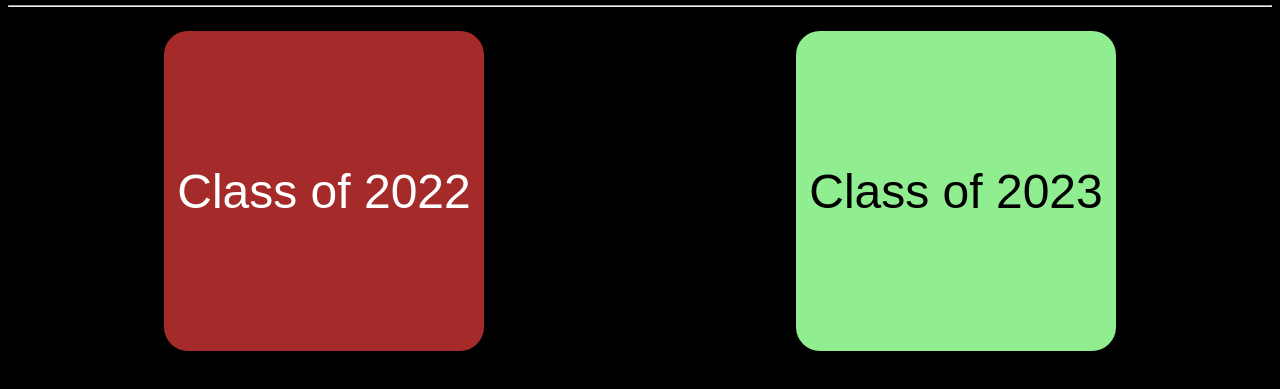
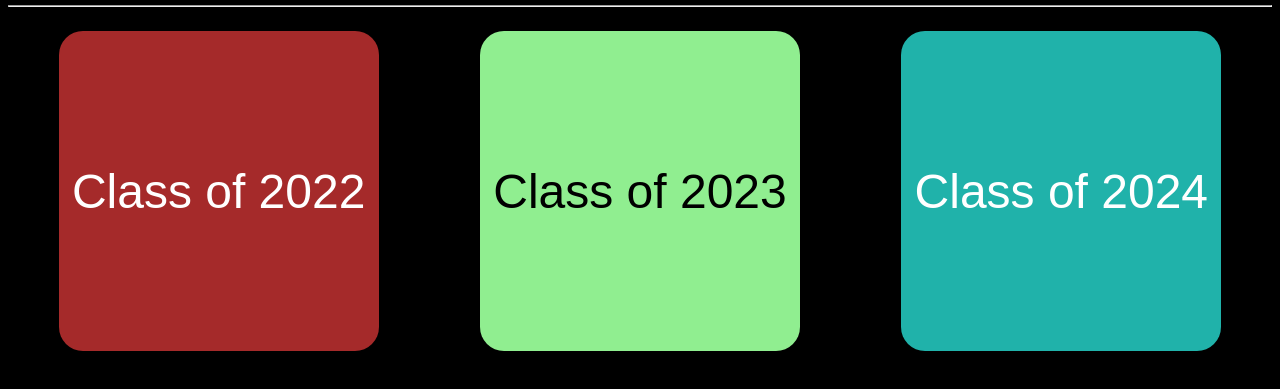
Before and after one commit to rotaryViper/JMSS-Mathematica-Hub, a plain HTML site: page Credits/index.html in a window 1280 px wide. Shown: the part 153-542 px from the top of the page. Drawn offline with Linux system fonts and the light colour scheme; a web font is replaced by a local one.

Commit message:
Updated credits for class of 2024

```diff
--- a/Credits/index.html
+++ b/Credits/index.html
@@ -88,6 +88,14 @@
                     Jamie
                 </c>
             </a>
+            <a class="sect">
+                <c class="subTitle">
+                    Class of 2024
+                </c>
+                <c class="invis">
+                    Audrey
+                </c>
+            </a>
         </span>
     </body>
 </html>
```
